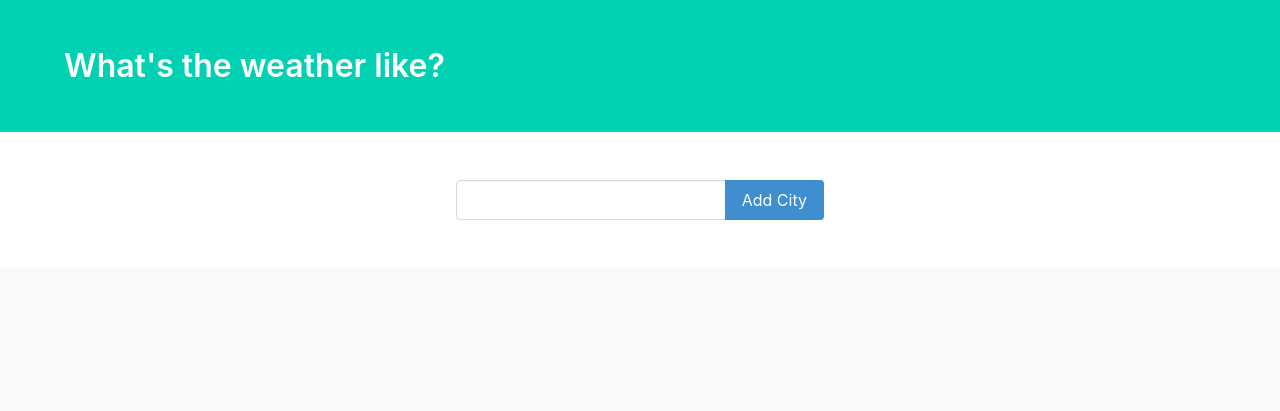
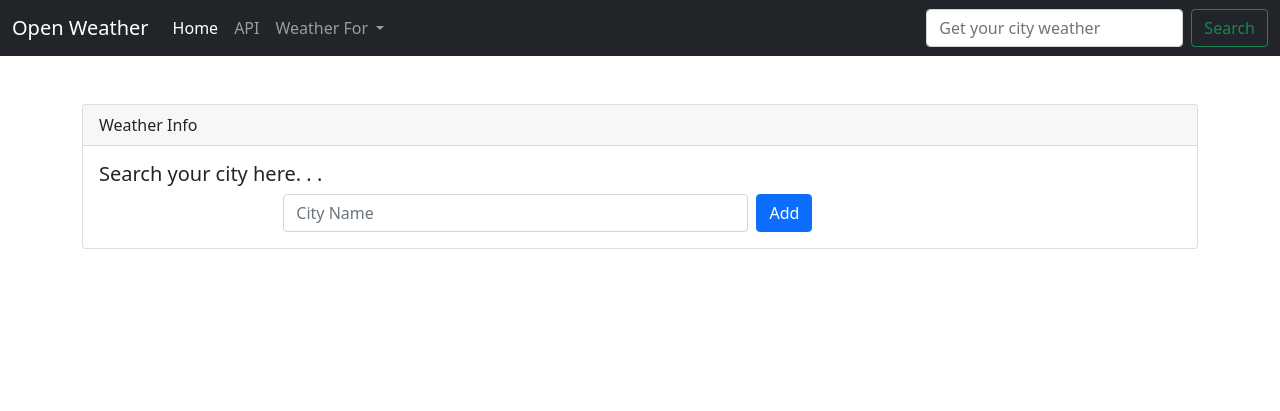
Before and after one commit to nazninnahartumpa/weather_app, a Django app: page /home/ in a window 1280 px wide. Shown: the top 411 px of the page. Run offline with Django 4.2, Linux system fonts and the light colour scheme; some libraries are stand-ins or nearby versions.

Commit message:
design part half complete

```diff
--- a/api/urls.py
+++ b/api/urls.py
@@ -3,5 +3,7 @@ from . import views
 
 urlpatterns = [
 
-    path('weather/', views.weather_api, name="lists")
+    path('weather/', views.weather_api, name="current_weather"),
+    path('daily_weather/', views.daily_weather_api, name="daily_weather"),
+
 ]
--- a/frontendApp/views.py
+++ b/frontendApp/views.py
@@ -1,5 +1,5 @@
 from django.shortcuts import render
-from call_api import get_weather_api
+from call_api import get_weather_api, get_daily_weather_api
 
 # Create your views here.
 
@@ -8,18 +8,32 @@ def home(request):
 
     context = {
                 'weather_data': '',
+                'day_wise_weather_data': '',
                 'msg': ''
             }
 
     if request.POST:
+
         api_data = get_weather_api(city_name = request.POST.get('city_name'))
+        # print('api_data',api_data)
+        # print('api_data_lat',api_data.json()['lat'])
+        # print('api_data_lon',api_data.json()['lon'])
 
-        print('api_data',api_data)
+        if api_data:
+
+            day_wise_weather_data = get_daily_weather_api(
+                                    lat = str(api_data.json()['lat']),
+                                    lon = str(api_data.json()['lon'])
+                                )
+            # print('day_wise_weather_data', day_wise_weather_data)
+        else:
+            day_wise_weather_data = ''
 
         if api_data.status_code == 200:
 
             context = {
-                'weather_data': api_data.json()
+                'weather_data': api_data.json(),
+                'day_wise_weather_data' : day_wise_weather_data.json()
             }
             print('context', context)
 
@@ -27,10 +41,11 @@ def home(request):
         else:
             context = {
                 'weather_data': '',
-                'msg': 'Please enter a valid city!!'
+                'day_wise_weather_data': '',
+                'msg': 'Please enter a valid city !'
             }
 
-            print('context', context)
+            # print('context', context)
 
             return render(request, 'index.html', context)
 
--- a/templates/index.html
+++ b/templates/index.html
@@ -1,84 +1,77 @@
-<!DOCTYPE html>
-<html lang="en">
+{% extends 'layout/base.html' %}
 
-<head>
-    <meta charset="UTF-8">
-    <meta name="viewport" content="width=device-width, initial-scale=1.0">
-    <meta http-equiv="X-UA-Compatible" content="ie=edge">
-    <title>Document</title>
-    <link rel="stylesheet" href="https://cdnjs.cloudflare.com/ajax/libs/bulma/0.6.2/css/bulma.css" />
-</head>
+{% block  content %}
 
-<body>
-    <section class="hero is-primary">
-        <div class="hero-body">
-            <div class="container">
-                <h1 class="title">
-                    What's the weather like?
-                </h1>
+
+    <div class="pt-5">
+        <div class="card">
+            <div class="card-header">
+              Weather Info
             </div>
-        </div>
-    </section>
-    <section class="section">
-        <div class="container">
-            <div class="columns">
-                <div class="column is-offset-4 is-4">
-                    <form method="POST">
+            <div class="card-body">
+              <h5 class="card-title">Search your city here. . .</h5>
+              {% comment %} <p class="card-text">With supporting text below as a natural lead-in to additional content.</p> {% endcomment %}
+
+              <div class="row">
+                  <div class="col-md-6 offset-md-2">
+                    <form class="d-flex" method="POST">
                         {% csrf_token %}
-                        <div class="field has-addons">
-                            <div class="control is-expanded">
-                                <input type="text" name="city_name" class="input">
-                            </div>
-                            <div class="control">
-                                <button type="submit" class="button is-info">
-                                    Add City
-                                </button>
-                            </div>
-                        </div>
+                        <input class="form-control me-2" type="text" name="city_name" placeholder="City Name" aria-label="Search">
+                        <button class="btn btn-primary" type="submit">Add</button>
                     </form>
                   </div>
               </div>
+
+              {% if weather_data != '' %}
+                <div class="row mt-3">
+                  <div class="col-md-4 col-sm-6">
+                    <div class="card">
+                      <div class="card-body">
+                        <h4>{{ weather_data.city }}</h4>
+                        <div class="card-title">
+                          <img class="float-start" src="http://openweathermap.org/img/w/{{ weather_data.icon }}.png" alt="Image">
+                          <span class="fw-bold fs-3">{{ weather_data.temperature }}° F</span>
                         </div>
-    </section>
-    {% if weather_data != '' %}
-    <section class="section">
-        <div class="container">
-            <div class="columns">
-                <div class="column is-offset-4 is-4">
-                    <!-- {{weather_data}} -->
-
-                    <div class="box">
-                        <article class="media">
-                            <div class="media-left">
-                                <figure class="image is-50x50">
-                                    <img src="http://openweathermap.org/img/w/{{ weather_data.icon }}.png" alt="Image">
-                                </figure>
-                            </div>
-                            <div class="media-content">
-                                <div class="content">
-                                    <p>
-                                        <span class="title">{{ weather_data.city }}</span>
-                                        <br>
-                                        <span class="subtitle">{{ weather_data.temperature }}° F</span>
-                                        <br> {{ weather_data.description }}
-                                    </p>
-                                </div>
-                            </div>
-                        </article>
+                        <div>
+                          <span class="card-text">Feels like {{ weather_data.feels_like }} ° F</span>
+                          <span class="card-text">{{ weather_data.description }}.</span> </br>
+                          <span class="card-text">Humidity {{ weather_data.humidity }} %.</span></br>
+                          <span class="card-text">Sunrise {{ weather_data.sunrise }} Sunset {{ weather_data.sunset }}</span>
                         </div>
 
                       </div>
                     </div>
                   </div>
-    </section>
+                  <div class="col-sm-6">
+                    {% comment %} <div class="card">
+                      <div class="card-body">
+                        <h5 class="card-title">Special title treatment</h5>
+                        <p class="card-text">With supporting text below as a natural lead-in to additional content.</p>
+                        <a href="#" class="btn btn-primary">Go somewhere</a>
+                      </div>
+                    </div> {% endcomment %}
+                  </div>
+                </div>
+
                 {% else %}
-    <div class="alert alert-danger" role="alert">
+                  {% if msg %}
+                    <div class="row">
+                      <div class="col-md-6 offset-md-2 alert alert-danger mt-3" role="alert">
                         {{ msg }}
                       </div>
+                    </div>
+                  {% endif %}
                 {% endif %}
 
-    <footer class="footer">
-    </footer>
-</body>
 
-</html>
+              {% comment %} <a href="#" class="btn btn-primary">Go somewhere</a> {% endcomment %}
+            </div>
+          </div>
+
+    </div>
+
+
+
+
+
+{% endblock  %}
--- /dev/null
+++ b/templates/layout/base.html
@@ -0,0 +1,40 @@
+<!doctype html>
+<html lang="en">
+  <head>
+    <!-- Required meta tags -->
+    <meta charset="utf-8">
+    <meta name="viewport" content="width=device-width, initial-scale=1">
+
+    <!-- Bootstrap CSS -->
+    <link href="https://cdn.jsdelivr.net/npm/bootstrap@5.1.3/dist/css/bootstrap.min.css" rel="stylesheet" integrity="sha384-1BmE4kWBq78iYhFldvKuhfTAU6auU8tT94WrHftjDbrCEXSU1oBoqyl2QvZ6jIW3" crossorigin="anonymous">
+
+    <title>Get your city weather</title>
+  </head>
+  <body>
+
+    {% include 'layout/header.html' %}
+
+        <div class="container">
+
+            {% block content %}
+
+
+            {% endblock  %}
+
+        </div>
+
+    {% include 'layout/footer.html' %}
+
+
+    <!-- Optional JavaScript; choose one of the two! -->
+
+    <!-- Option 1: Bootstrap Bundle with Popper -->
+    <script src="https://cdn.jsdelivr.net/npm/bootstrap@5.1.3/dist/js/bootstrap.bundle.min.js" integrity="sha384-ka7Sk0Gln4gmtz2MlQnikT1wXgYsOg+OMhuP+IlRH9sENBO0LRn5q+8nbTov4+1p" crossorigin="anonymous"></script>
+
+    <!-- Option 2: Separate Popper and Bootstrap JS -->
+    <!--
+    <script src="https://cdn.jsdelivr.net/npm/@popperjs/core@2.10.2/dist/umd/popper.min.js" integrity="sha384-7+zCNj/IqJ95wo16oMtfsKbZ9ccEh31eOz1HGyDuCQ6wgnyJNSYdrPa03rtR1zdB" crossorigin="anonymous"></script>
+    <script src="https://cdn.jsdelivr.net/npm/bootstrap@5.1.3/dist/js/bootstrap.min.js" integrity="sha384-QJHtvGhmr9XOIpI6YVutG+2QOK9T+ZnN4kzFN1RtK3zEFEIsxhlmWl5/YESvpZ13" crossorigin="anonymous"></script>
+    -->
+  </body>
+</html>
--- /dev/null
+++ b/templates/layout/header.html
@@ -0,0 +1,34 @@
+<nav class="navbar navbar-expand-lg navbar navbar-dark bg-dark">
+    <div class="container-fluid">
+      <a class="navbar-brand" href="#">Open Weather</a>
+      <button class="navbar-toggler" type="button" data-bs-toggle="collapse" data-bs-target="#navbarSupportedContent" aria-controls="navbarSupportedContent" aria-expanded="false" aria-label="Toggle navigation">
+        <span class="navbar-toggler-icon"></span>
+      </button>
+      <div class="collapse navbar-collapse" id="navbarSupportedContent">
+        <ul class="navbar-nav me-auto mb-2 mb-lg-0">
+          <li class="nav-item">
+            <a class="nav-link active" aria-current="page" href="#">Home</a>
+          </li>
+          <li class="nav-item">
+            <a class="nav-link" href="#">API</a>
+          </li>
+          <li class="nav-item dropdown">
+            <a class="nav-link dropdown-toggle" href="#" id="navbarDropdown" role="button" data-bs-toggle="dropdown" aria-expanded="false">
+              Weather For
+            </a>
+            <ul class="dropdown-menu" aria-labelledby="navbarDropdown">
+              <li><a class="dropdown-item" href="#">Minutely</a></li>
+              <li><a class="dropdown-item" href="#">Hourely</a></li>
+              <li><hr class="dropdown-divider"></li>
+              <li><a class="dropdown-item" href="#">Daily</a></li>
+            </ul>
+          </li>
+
+        </ul>
+        <form class="d-flex">
+          <input class="form-control me-2" type="search" placeholder="Get your city weather" aria-label="Search">
+          <button class="btn btn-outline-success" type="submit">Search</button>
+        </form>
+      </div>
+    </div>
+  </nav>
```
Also changed, not shown: api/views.py (+36 -0 lines), call_api.py (+34 -2 lines), templates/index1.html (added, +85 -0 lines), templates/layout/footer.html (added). Lines whose indentation alone changed are shown as unchanged.
